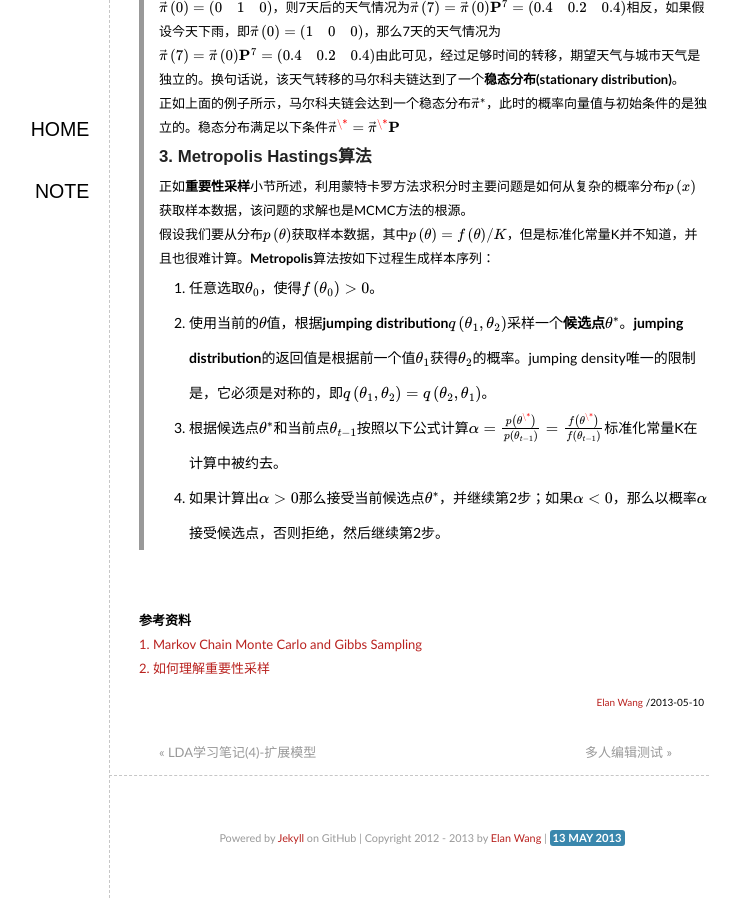
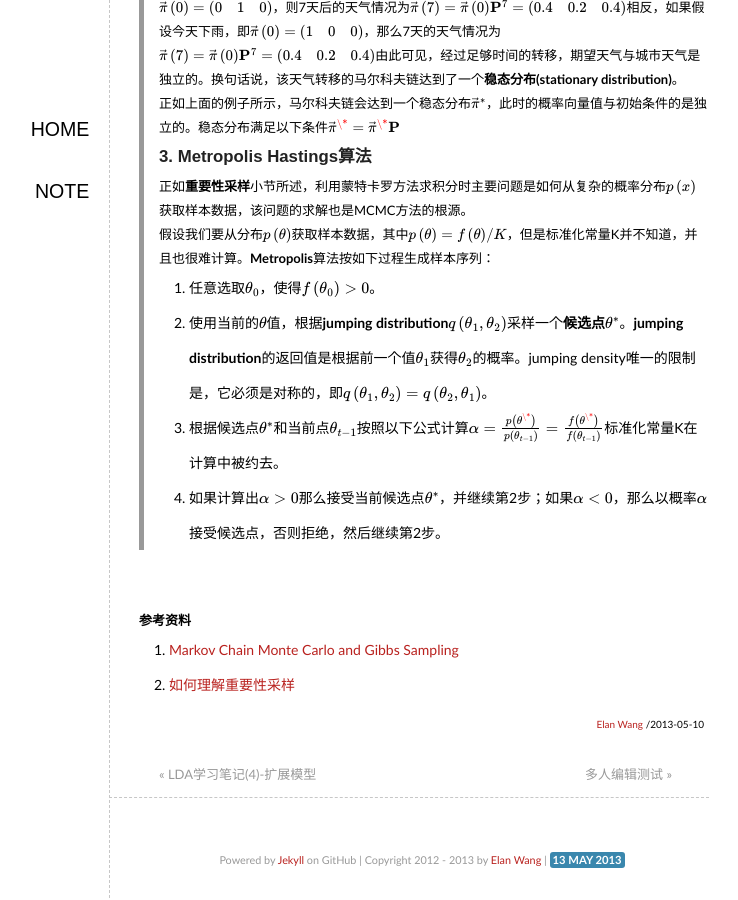
Before and after one commit to elan2wang/note, a Jekyll site: the page built from _posts/2013-05-10-LDA-note-mcmc-gibbs.md, in a window 1280 px wide and 900 px high, scrolled down 1541 px. Shown: the whole window, without its empty margins (291-1029 px from the left). Built offline with Jekyll 4.4.1, drawn with Linux system fonts in a browser that asks for light colours; formulas are drawn with MathJax 3; before the commit the page ends 2419 px from its top, so only the background shows below that.

Commit message:
edit LDA note MCMC and Gibbs sampling

```diff
--- a/_posts/2013-05-10-LDA-note-mcmc-gibbs.md
+++ b/_posts/2013-05-10-LDA-note-mcmc-gibbs.md
@@ -98,5 +98,5 @@ $$
 <br>
 <br>
 **参考资料**
-[1. Markov Chain Monte Carlo and Gibbs Sampling](http://web.mit.edu/~wingated/www/introductions/mcmc-gibbs-intro.pdf)
-[2. 如何理解重要性采样](http://wbxin2007.blog.163.com/blog/static/1643141252011229729234/?COLLCC=1808049947&)
+1. [Markov Chain Monte Carlo and Gibbs Sampling](http://web.mit.edu/~wingated/www/introductions/mcmc-gibbs-intro.pdf)
+2. [如何理解重要性采样](http://wbxin2007.blog.163.com/blog/static/1643141252011229729234/?COLLCC=1808049947&)
```
